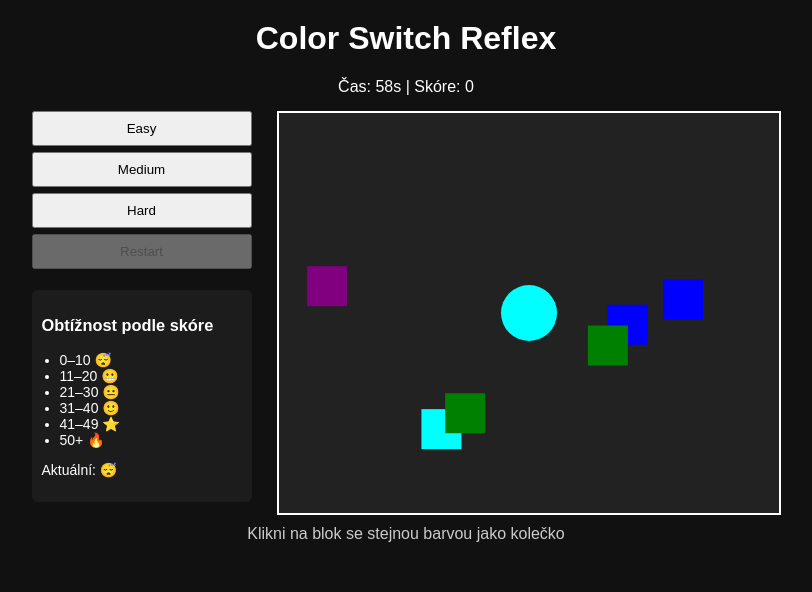
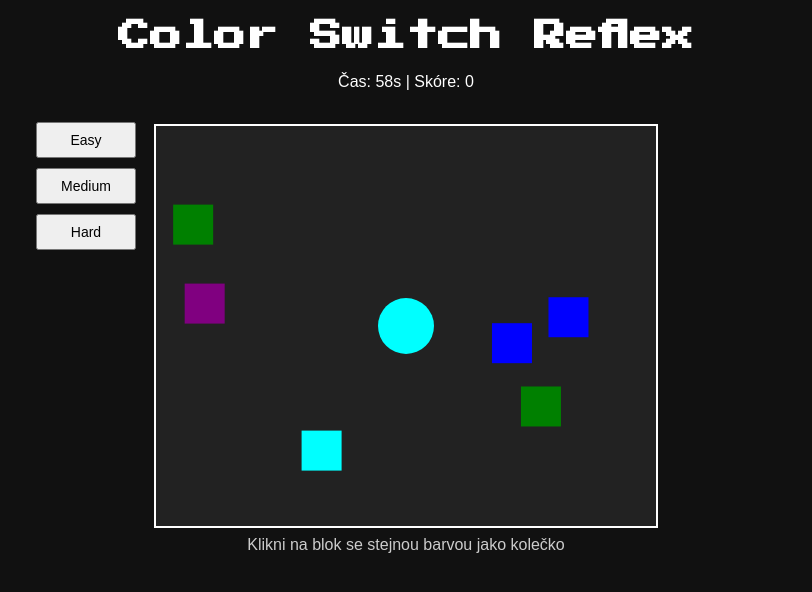
Before and after one commit to Fufthegoat/pololetniprojekt, a plain HTML site: page index.html in a window 1280 px wide. Both pictures are taken after a click on the button "Easy". Shown: the whole page, without its empty margins (234-1046 px from the left). Drawn offline with Linux system fonts and the light colour scheme.

Commit message:
Add files via upload

```diff
--- a/index.html
+++ b/index.html
@@ -4,6 +4,10 @@
     <meta charset="UTF-8">
     <title>Color Switch Reflex</title>
     <link rel="stylesheet" href="style.css">
+
+    <link rel="preconnect" href="https://fonts.googleapis.com">
+    <link rel="preconnect" href="https://fonts.gstatic.com" crossorigin>
+    <link href="https://fonts.googleapis.com/css2?family=Press+Start+2P&display=swap" rel="stylesheet">
 </head>
 <body>
 
@@ -14,31 +18,18 @@
     Skóre: <span id="score">0</span>
 </p>
 
-<div class="center-wrapper">
+<div class="canvas-wrapper">
+    <canvas id="gameCanvas" width="500" height="400"></canvas>
+    <div class="buttons-panel">
+        <button id="easyBtn">Easy</button>
+        <button id="mediumBtn">Medium</button>
+        <button id="hardBtn">Hard</button>
+    </div>
+</div>
 
-    <div class="left-panel">
-        <div class="buttons">
-            <button id="easyBtn">Easy</button>
-            <button id="mediumBtn">Medium</button>
-            <button id="hardBtn">Hard</button>
-            <button id="restartBtn" disabled>Restart</button>
-        </div>
-
-        <div class="legend">
-            <h3>Obtížnost podle skóre</h3>
-            <ul>
-                <li>0–10 😴</li>
-                <li>11–20 😬</li>
-                <li>21–30 😐</li>
-                <li>31–40 🙂</li>
-                <li>41–49 ⭐</li>
-                <li>50+ 🔥</li>
-            </ul>
-            <p id="levelText">Aktuální: 😴</p>
-        </div>
-    </div>
-
-    <canvas id="gameCanvas" width="500" height="400"></canvas>
+<div id="endScreen" class="end-screen hidden">
+    <h2 id="finalText"></h2>
+    <button id="finalRestartBtn">Restart</button>
 </div>
 
 <p class="hint">
--- a/script.js
+++ b/script.js
@@ -3,12 +3,14 @@ const ctx = canvas.getContext("2d");
 
 const timeEl = document.getElementById("time");
 const scoreEl = document.getElementById("score");
-const levelText = document.getElementById("levelText");
 
 const easyBtn = document.getElementById("easyBtn");
 const mediumBtn = document.getElementById("mediumBtn");
 const hardBtn = document.getElementById("hardBtn");
-const restartBtn = document.getElementById("restartBtn");
+
+const endScreen = document.getElementById("endScreen");
+const finalText = document.getElementById("finalText");
+const finalRestartBtn = document.getElementById("finalRestartBtn");
 
 let game = null;
 
@@ -18,8 +20,36 @@ function randomColor() {
     return COLORS[Math.floor(Math.random() * COLORS.length)];
 }
 
-function randomPos(min, max) {
-    return Math.random() * (max - min) + min;
+function rectsOverlap(a, b) {
+    return !(
+        a.x + a.size <= b.x ||
+        a.x >= b.x + b.size ||
+        a.y + a.size <= b.y ||
+        a.y >= b.y + b.size
+    );
+}
+
+function rectCircleOverlap(rect, circle) {
+    const closestX = Math.max(rect.x, Math.min(circle.x, rect.x + rect.size));
+    const closestY = Math.max(rect.y, Math.min(circle.y, rect.y + rect.size));
+    const dx = circle.x - closestX;
+    const dy = circle.y - closestY;
+    return dx * dx + dy * dy < circle.radius * circle.radius;
+}
+
+function randomVelocity(speed = 1.5) {
+    const angle = Math.random() * Math.PI * 2;
+    return {
+        vx: Math.cos(angle) * speed,
+        vy: Math.sin(angle) * speed
+    };
+}
+
+function startNewGame(mode) {
+    if (game && game.interval) {
+        clearInterval(game.interval);
+    }
+    game = new Game(mode);
 }
 
 class Block {
@@ -31,8 +61,9 @@ class Block {
         this.game = game;
 
         if (game.mode === "hard") {
-            this.vx = (Math.random() - 0.5) * 2;
-            this.vy = (Math.random() - 0.5) * 2;
+            const v = randomVelocity(1.8);
+            this.vx = v.vx;
+            this.vy = v.vy;
         } else {
             this.vx = 0;
             this.vy = 0;
@@ -46,6 +77,18 @@ class Block {
 
             if (this.x <= 0 || this.x >= canvas.width - this.size) this.vx *= -1;
             if (this.y <= 0 || this.y >= canvas.height - this.size) this.vy *= -1;
+
+            for (let other of this.game.blocks) {
+                if (other !== this && rectsOverlap(this, other)) {
+                    [this.vx, other.vx] = [other.vx, this.vx];
+                    [this.vy, other.vy] = [other.vy, this.vy];
+                }
+            }
+
+            if (rectCircleOverlap(this, this.game.center)) {
+                this.vx *= -1;
+                this.vy *= -1;
+            }
         }
     }
 
@@ -56,45 +99,48 @@ class Block {
     }
 
     contains(px, py) {
-        return (
-            px >= this.x &&
-            px <= this.x + this.size &&
-            py >= this.y &&
-            py <= this.y + this.size
-        );
+        return px >= this.x && px <= this.x + this.size &&
+               py >= this.y && py <= this.y + this.size;
     }
 }
 
-
 class CenterCircle {
-    constructor(color) {
+    constructor(color, game) {
         this.radius = 28;
         this.color = color;
-
+        this.game = game;
         this.x = canvas.width / 2;
         this.y = canvas.height / 2;
 
-        this.vx = 1.4;
-        this.vy = 1.2;
+        const v = randomVelocity(1.4);
+        this.vx = v.vx;
+        this.vy = v.vy;
     }
 
     randomizePosition() {
-        this.x = randomPos(this.radius, canvas.width - this.radius);
-        this.y = randomPos(this.radius, canvas.height - this.radius);
+        this.x = Math.random() * (canvas.width - this.radius * 2) + this.radius;
+        this.y = Math.random() * (canvas.height - this.radius * 2) + this.radius;
     }
 
-    update(game) {
-        if (game.mode === "hard") {
+    update() {
+        if (this.game.mode === "hard") {
             this.x += this.vx;
             this.y += this.vy;
 
             if (this.x < this.radius || this.x > canvas.width - this.radius) this.vx *= -1;
             if (this.y < this.radius || this.y > canvas.height - this.radius) this.vy *= -1;
+
+            for (let b of this.game.blocks) {
+                if (rectCircleOverlap(b, this)) {
+                    this.vx *= -1;
+                    this.vy *= -1;
+                }
+            }
         }
     }
 
-    draw(game) {
-        this.update(game);
+    draw() {
+        this.update();
         ctx.beginPath();
         ctx.fillStyle = this.color;
         ctx.arc(this.x, this.y, this.radius, 0, Math.PI * 2);
@@ -109,8 +155,10 @@ class Game {
         this.score = 0;
         this.time = 60;
 
+        endScreen.classList.add("hidden");
+
         this.centerColor = randomColor();
-        this.center = new CenterCircle(this.centerColor);
+        this.center = new CenterCircle(this.centerColor, this);
 
         this.blocks = [];
         this.createBlocks();
@@ -124,24 +172,22 @@ class Game {
         const correctIndex = Math.floor(Math.random() * 6);
 
         for (let i = 0; i < 6; i++) {
-            const color = (i === correctIndex)
-                ? this.centerColor
-                : randomColor();
+            const color = (i === correctIndex) ? this.centerColor : randomColor();
 
-            this.blocks.push(
-                new Block(
-                    Math.random() * 450,
-                    Math.random() * 350,
+            let block;
+            do {
+                block = new Block(
+                    Math.random() * (canvas.width - 40),
+                    Math.random() * (canvas.height - 40),
                     color,
                     this
-                )
+                );
+            } while (
+                this.blocks.some(b => rectsOverlap(b, block)) ||
+                rectCircleOverlap(block, this.center)
             );
-        }
-    }
 
-    handleCircleMove() {
-        if (this.mode === "medium") {
-            this.center.randomizePosition();
+            this.blocks.push(block);
         }
     }
 
@@ -151,12 +197,13 @@ class Game {
         for (let b of this.blocks) {
             if (b.contains(x, y)) {
 
-                this.handleCircleMove();
+                if (this.mode === "medium") {
+                    this.center.randomizePosition();
+                }
 
                 if (b.color === this.centerColor) {
                     this.score++;
                     scoreEl.textContent = this.score;
-                    this.updateLevel();
 
                     this.centerColor = randomColor();
                     this.center.color = this.centerColor;
@@ -181,26 +228,28 @@ class Game {
         }, 1000);
     }
 
-    updateLevel() {
-        const s = this.score;
-        let emoji = "😴";
-        if (s > 10) emoji = "😬";
-        if (s > 20) emoji = "😐";
-        if (s > 30) emoji = "🙂";
-        if (s > 40) emoji = "⭐";
-        if (s >= 50) emoji = "🔥";
-        levelText.textContent = "Aktuální: " + emoji;
+    getRankText() {
+    let maxScore;
+
+    if (this.mode === "easy") maxScore = 55;
+    if (this.mode === "medium") maxScore = 40;
+    if (this.mode === "hard") maxScore = 30;
+
+    let percent = Math.max(1, Math.round(100 - (this.score / maxScore) * 99));
+    return `tvoje skóre: ${this.score} – jsi mezi top ${percent}% hráčů (${this.mode.toUpperCase()})`;
     }
+
 
     end() {
         this.running = false;
         clearInterval(this.interval);
-        restartBtn.disabled = false;
+        finalText.textContent = this.getRankText();
+        endScreen.classList.remove("hidden");
     }
 
     draw() {
         ctx.clearRect(0, 0, canvas.width, canvas.height);
-        this.center.draw(this);
+        this.center.draw();
         this.blocks.forEach(b => b.draw());
     }
 
@@ -216,22 +265,10 @@ canvas.addEventListener("click", e => {
     game.click(e.clientX - r.left, e.clientY - r.top);
 });
 
-easyBtn.onclick = () => {
-    game = new Game("easy");
-    restartBtn.disabled = true;
+easyBtn.onclick = () => startNewGame("easy");
+mediumBtn.onclick = () => startNewGame("medium");
+hardBtn.onclick = () => startNewGame("hard");
+
+finalRestartBtn.onclick = () => {
+    startNewGame(game.mode);
 };
-
-mediumBtn.onclick = () => {
-    game = new Game("medium");
-    restartBtn.disabled = true;
-};
-
-hardBtn.onclick = () => {
-    game = new Game("hard");
-    restartBtn.disabled = true;
-};
-
-restartBtn.onclick = () => {
-    game = new Game(game.mode);
-    restartBtn.disabled = true;
-};
--- a/style.css
+++ b/style.css
@@ -4,7 +4,6 @@ body {
     font-family: Arial, sans-serif;
     margin: 0;
     min-height: 100vh;
-
     display: flex;
     flex-direction: column;
     align-items: center;
@@ -13,49 +12,72 @@ body {
 h1 {
     margin-top: 20px;
     margin-bottom: 5px;
+    font-family: "Press Start 2P", sans-serif;
 }
 
 .info {
     margin-bottom: 15px;
 }
 
-.center-wrapper {
+/* Wrapper pro canvas a tlačítka */
+.canvas-wrapper {
+    position: relative;
+    width: 500px; /* šířka canvasu */
+    height: 400px;
     display: flex;
-    align-items: flex-start;
     justify-content: center;
-    gap: 25px;
+    align-items: center;
+    margin-top: 20px;
 }
 
-.left-panel {
-    width: 220px;
-    text-align: left;
-}
-
-.buttons button {
-    width: 100%;
-    margin-bottom: 6px;
-    padding: 8px;
-    cursor: pointer;
-}
-
-.legend {
-    margin-top: 15px;
-    background: #1c1c1c;
-    padding: 10px;
-    border-radius: 6px;
-    font-size: 14px;
-}
-
-.legend ul {
-    padding-left: 18px;
-}
-
+/* Canvas přesně uprostřed wrapperu */
 canvas {
     background: #222;
     border: 2px solid white;
+    position: absolute;
+    left: 50%;
+    top: 50%;
+    transform: translate(-50%, -50%);
+}
+
+/* Panel tlačítek vlevo od canvasu */
+.buttons-panel {
+    position: absolute;
+    left: -120px; /* posun vlevo od canvasu */
+    top: 15%;
+    transform: translateY(-50%);
+    display: flex;
+    flex-direction: column;
+    gap: 10px;
+}
+
+.buttons-panel button {
+    width: 100px;
+    padding: 8px;
+    font-size: 14px;
+    cursor: pointer;
 }
 
 .hint {
     margin: 10px 0 20px;
     color: #ccc;
 }
+
+.end-screen {
+    margin-top: 20px;
+    text-align: center;
+}
+
+.hidden {
+    display: none;
+}
+
+.end-screen h2 {
+    margin-bottom: 10px;
+}
+
+.end-screen button {
+    padding: 10px 20px;
+    font-size: 16px;
+    cursor: pointer;
+}
```
